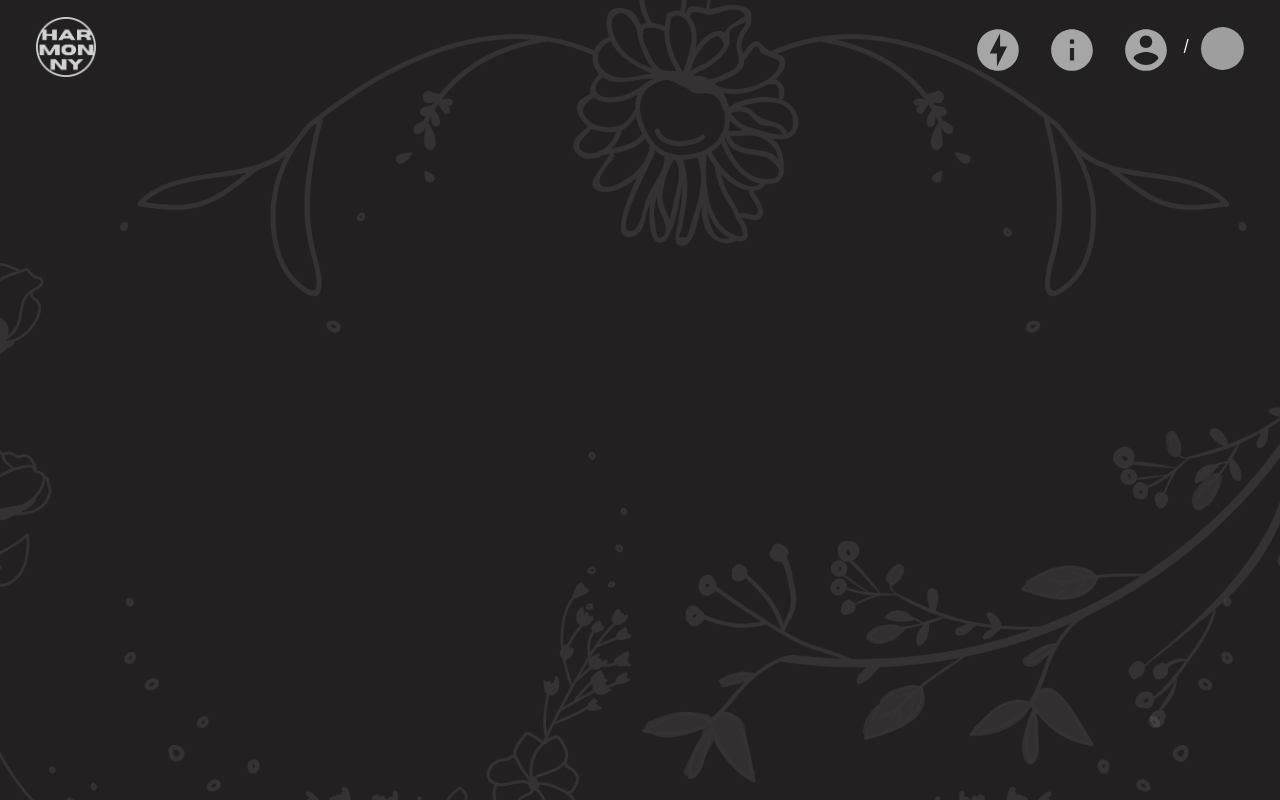
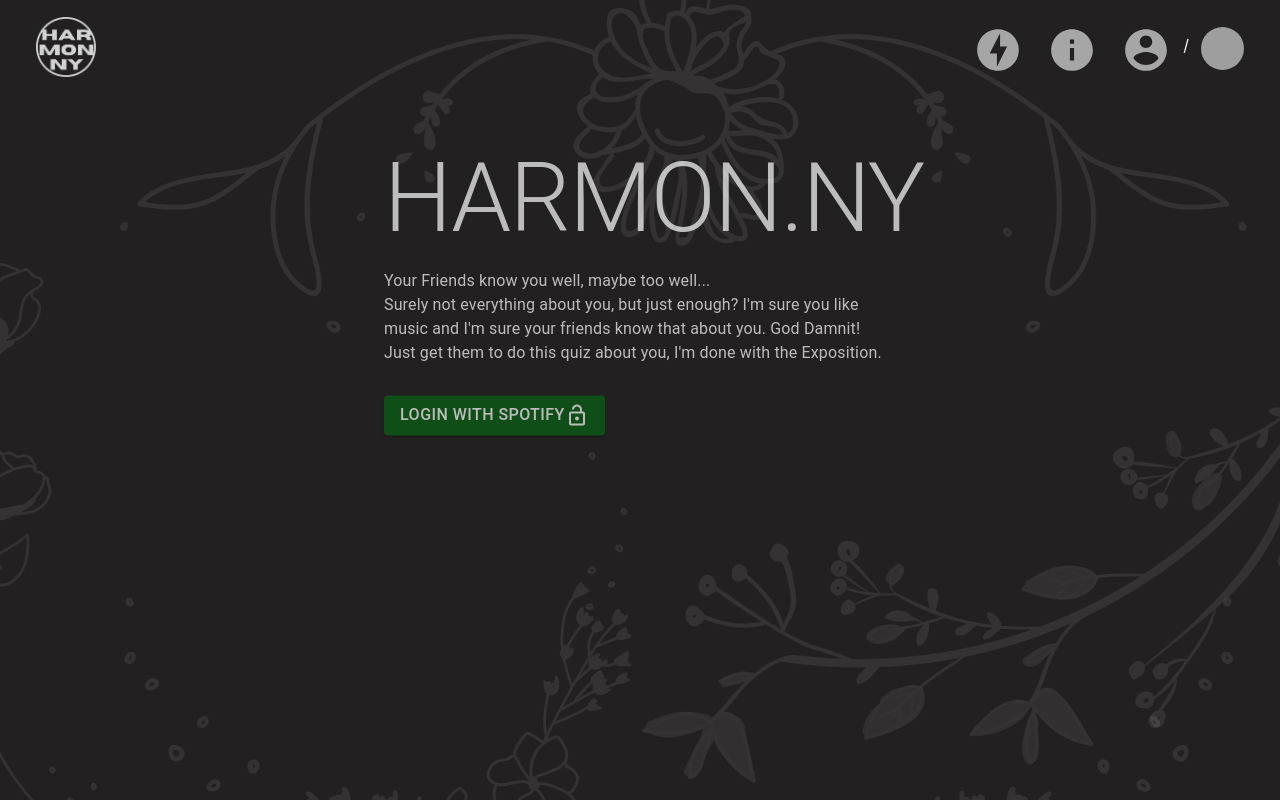
Before and after one commit to PuneethKpati/harmon.ny, a React (Create React App) app in the folder frontend/: page / in a window 1280 px wide. Built offline with nearby package versions, Linux system fonts and the light colour scheme; grey boxes are pictures that could not be loaded.

Commit message:
added the welcome body

```diff
--- a/frontend/src/Components/home.js
+++ b/frontend/src/Components/home.js
@@ -1,11 +1,53 @@
 import React from 'react';
 import Bar from './bar';
+import { makeStyles, withTheme } from '@material-ui/core';
+import Typography from '@material-ui/core/Typography';
+import { LoginButton } from './login';
+
+const useStyles = makeStyles((theme) => ({
+    bodyContainer: {
+        position: 'relative',
+        height: '50%',
+        opacity: '70%',
+    },
+    homeBody: {
+        position: 'absolute',
+        top: '50%',
+        left: '50%',
+        transform: 'translate(-50%, -50%)',
+        maxWidth: '40%'
+    },
+    title: {
+        color: 'white',
+        paddingBottom: '15px'
+    },
+    description: {
+        color: 'white',
+        fontSize: '100%',
+        paddingBottom: '30px'
+    }
+}));
 
 const Home = (props) => {
+    const classes = useStyles();
 
     return (
         <div className="Root" >
             <Bar />
+            <div className={ classes.bodyContainer }>
+                <div className={ classes.homeBody }>
+                    <Typography variant='h1' className={ classes.title }>
+                        HARMON.NY
+                    </Typography>
+                    <Typography variant='body1' className={ classes.description }>
+                        Your Friends know you well, maybe too well... <br/>Surely not everything about you, but just enough?
+                        I'm sure you like music and I'm sure your friends know that about you.
+                        God Damnit! Just get them to do this quiz about you, I'm done with the Exposition.
+                    </Typography>
+                    <LoginButton />
+                </div>
+
+            </div>
         </div>
     );
 }
--- a/frontend/src/Components/login.js
+++ b/frontend/src/Components/login.js
@@ -1,6 +1,8 @@
 import React from 'react';
 import IconButton from '@material-ui/core/IconButton';
 import AccountCircleIcon from '@material-ui/icons/AccountCircle';
+import LockOpenIcon from '@material-ui/icons/LockOpen';
+import Button from '@material-ui/core/Button';
 
 const LoginIcon = ({style}) => {
     return (
@@ -18,4 +20,18 @@
     );
 }
 
+export const LoginButton = () => {
+    return (
+        <div>
+            <Button
+            variant='contained'
+            style={{color:'white', backgroundColor: '#086213', borderCollapse: '#086213', fontSize: '100%', fontStyle:'bold'}}
+            href='https://accounts.spotify.com/authorize?response_type=code&client_id=c040d3bbb7854c27a1e4ca23de239e5e&redirect_uri=http://localhost:3000/callback'>
+                Login With Spotify
+                <LockOpenIcon />
+            </Button>
+        </div>
+    )
+};
+
 export default LoginIcon;
```
